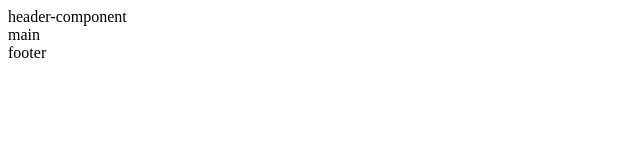
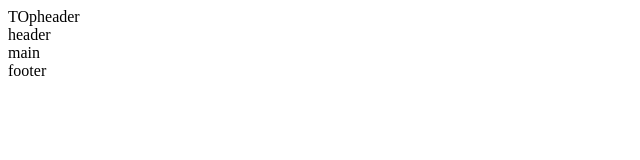
Before and after one commit to VALDEV05/website-clone, a Vue app: page / in a window 1280 px wide. Shown: the top 160 px of the page, without its empty margins (0-640 px from the left). Built offline with nearby package versions, Linux system fonts and the light colour scheme.

Commit message:
Created a topHeader component

```diff
--- a/src/components/SiteHeader.vue
+++ b/src/components/SiteHeader.vue
@@ -1,12 +1,16 @@
 <template>
   <header id="site-header">
-    header-component
+    <TopHeader></TopHeader>
+    header
   </header>
 </template>
 
 <script>
+import TopHeader from './TopHeader.vue';
 export default {
-
+  components:{
+    TopHeader
+  }
 }
 </script>
 
--- /dev/null
+++ b/src/components/TopHeader.vue
@@ -0,0 +1,15 @@
+<template>
+  <header>
+    <div>TOpheader</div>
+  </header>
+</template>
+
+<script>
+export default {
+
+}
+</script>
+
+<style>
+
+</style>
```
